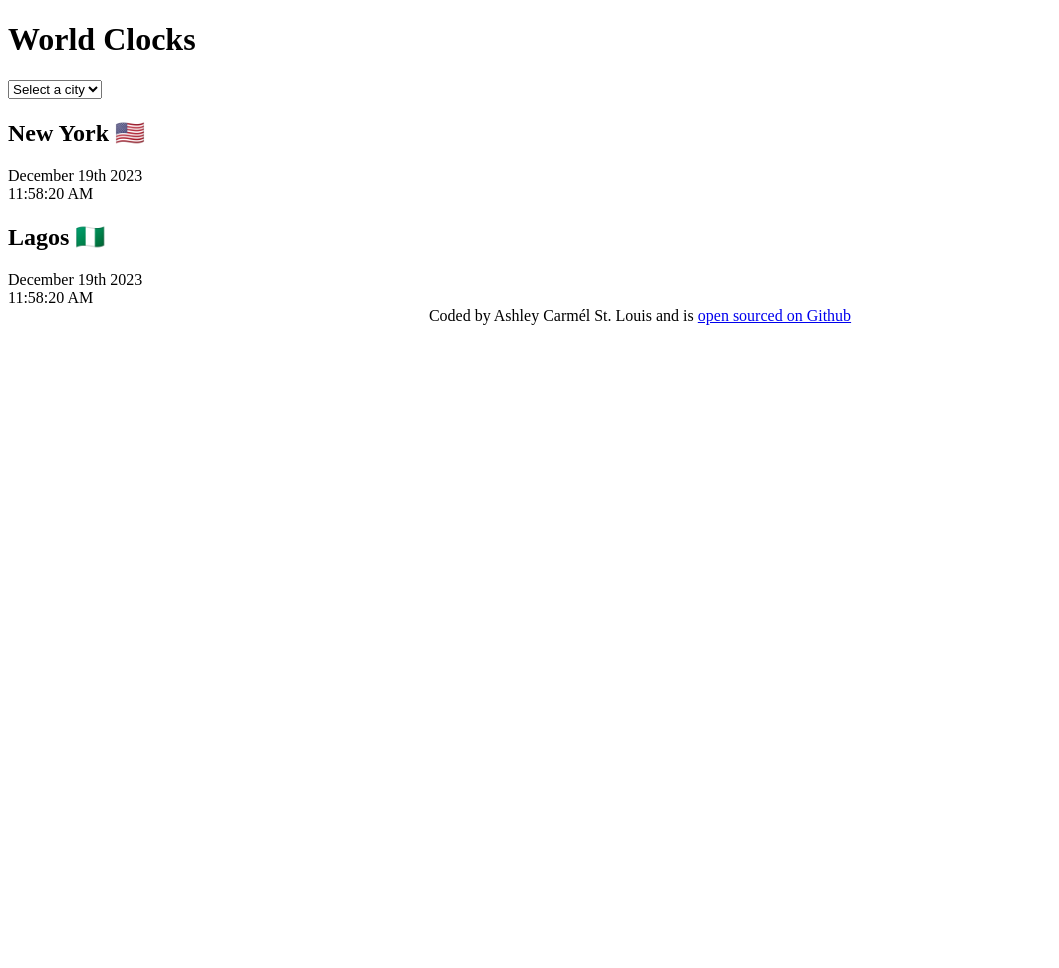
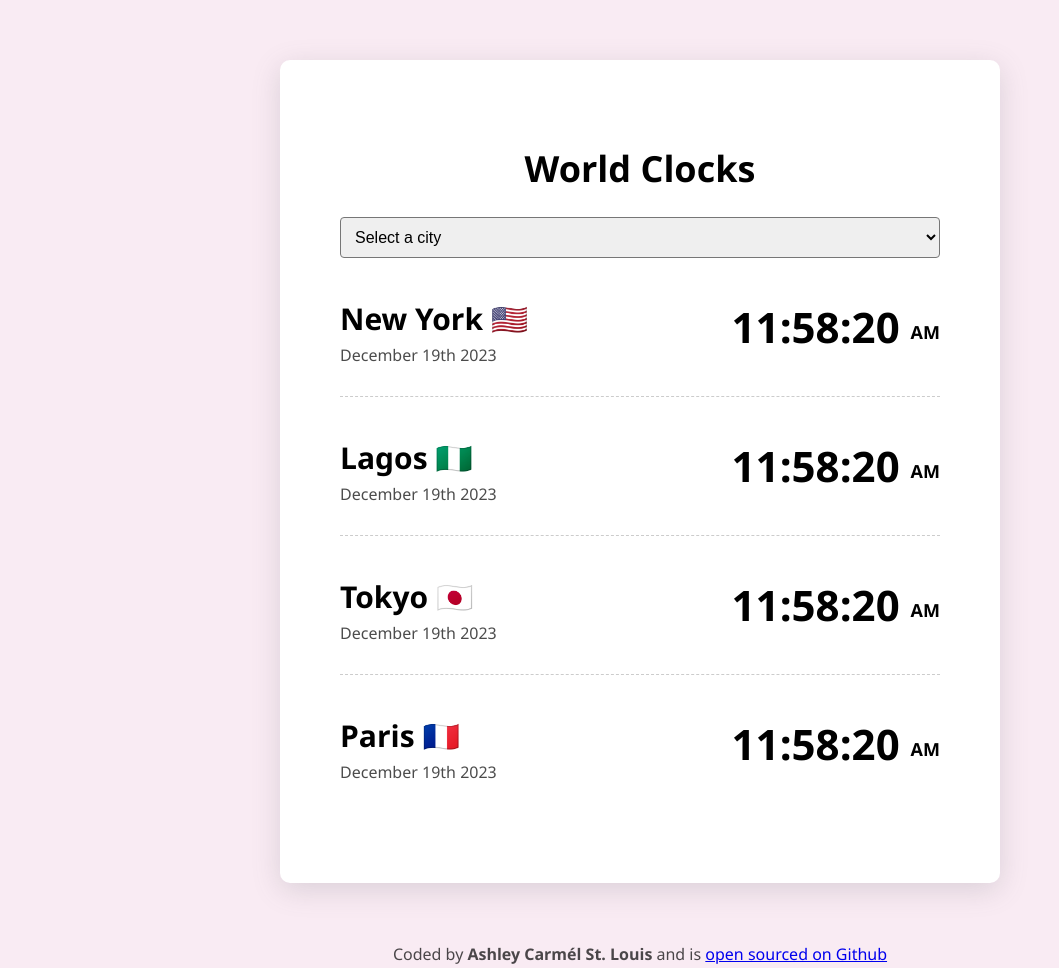
Before and after one commit to ashleycarmel/my-world-clocks, a plain HTML site: page index.html in a window 1280 px wide. Shown: the whole page, without its empty margins (0-1059 px from the left). Before the commit the page ends 800 px from the top, so only its background shows below. Drawn offline with Linux system fonts and the light colour scheme.

Commit message:
Added CSS styling

```diff
--- a/index.html
+++ b/index.html
@@ -20,18 +20,40 @@
       </select>
 
       <div class="city">
+        <div>
         <h2>New York 🇺🇸</h2>
         <div class="date">December 19th 2023</div>
-        <div class="time">11:58:20 AM</div>
+        </div>
+        <div class="time">11:58:20 <small>AM</small></div>
       </div>
-      <div class="city">
+
+       <div class="city">
+        <div>
         <h2>Lagos 🇳🇬</h2>
         <div class="date">December 19th 2023</div>
-        <div class="time">11:58:20 AM</div>
+        </div>
+        <div class="time">11:58:20 <small>AM</small></div>
       </div>
+
+       <div class="city">
+        <div>
+        <h2>Tokyo 🇯🇵</h2>
+        <div class="date">December 19th 2023</div>
+        </div>
+        <div class="time">11:58:20 <small>AM</small></div>
+      </div>
+
+       <div class="city">
+        <div>
+        <h2>Paris 🇫🇷</h2>
+        <div class="date">December 19th 2023</div>
+        </div>
+        <div class="time">11:58:20 <small>AM</small></div>
+      </div>
+
     </div>
     <footer>
-      Coded by Ashley Carmél St. Louis and is
+      Coded by <strong>Ashley Carmél St. Louis</strong> and is
       <a href="https://github.com/ashleycarmel/my-world-clocks" target="_blank"
         >open sourced on Github</a
       >
--- a/src/style.css
+++ b/src/style.css
@@ -1,3 +1,65 @@
+body {
+  background-color: #f9ebf3;
+  font-family: 'Segoe UI', Tahoma, Geneva, Verdana, sans-serif;
+}
+
+h1 {
+  text-align: center;
+  font-family: 'Segoe UI', Tahoma, Geneva, Verdana, sans-serif;
+  font-size: 36px;
+}
+
+h2 {
+  margin: 0 0 5px;
+  font-size: 30px;
+}
+
+select {
+  display: block;
+  width: 100%;
+  padding: 10px;
+  font-size: 16px;
+  border-radius: 4px;
+}
+
+.container {
+  max-width: 600px;
+  margin: 60px auto;
+  background: #fff;
+  padding: 60px;
+  box-shadow: rgba(100, 100, 111, 0.2) 0px 7px 29px 0px;
+  border-radius: 10px;
+}
+
+.city {
+  display: flex;
+  margin: 10px 0;
+  justify-content: space-between;
+  padding: 30px 0;
+  border-bottom: 1px dashed rgba(0, 0, 0, 0.2);
+}
+
+.city:last-child {
+    border: none;
+}
+
+.date {
+  opacity: 0.7;
+}
+
+.time {
+  font-size: 42px;
+  font-weight: bold;
+}
+
+.time small {
+  font-size: 18px;
+  line-height: 36px;
+  vertical-align: middle;
+}
+
 footer {
-    text-align: center;
+    font-size: 16px;
+    color: rgba(0, 0, 0, 0.7);
+  text-align: center;
 }
```
